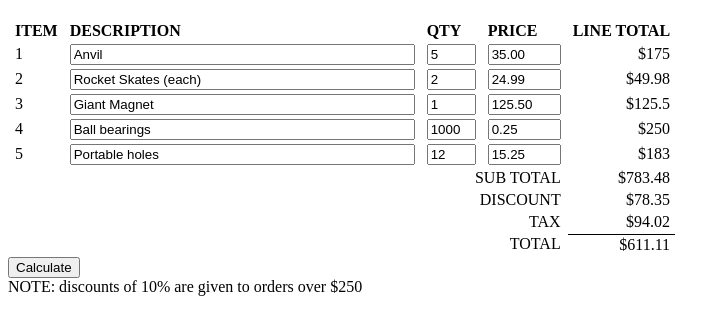
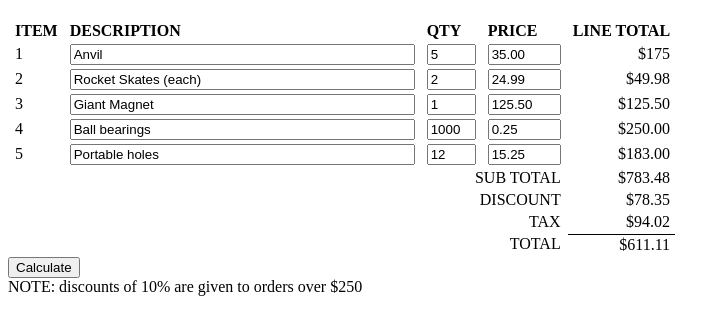
Before and after one commit to NGrec/NicholasGrecoAssign1, a plain HTML site: page index.html in a window 1280 px wide. Both pictures are taken after a click on the button "Calculate". Shown: the part 61-396 px from the top of the page, without its empty margins (0-725 px from the left). Drawn offline with Linux system fonts and the light colour scheme.

Commit message:
Update index.html

```diff
--- a/index.html
+++ b/index.html
@@ -135,7 +135,7 @@
 
 			line_total = line_2_quant * line_2_price;
 
-			document.querySelector("#line-2").innerHTML = "$" + line_total;
+			document.querySelector("#line-2").innerHTML = "$" + line_total.toFixed(2);
 
 			sub_total += line_total;
 
@@ -149,7 +149,7 @@
 
 			line_total = line_3_quant * line_3_price;
 
-			document.querySelector("#line-3").innerHTML = "$" + line_total;
+			document.querySelector("#line-3").innerHTML = "$" + line_total.toFixed(2);
 
 			sub_total += line_total;
 
@@ -163,7 +163,7 @@
 
 			line_total = line_4_quant * line_4_price;
 
-			document.querySelector("#line-4").innerHTML = "$" + line_total;
+			document.querySelector("#line-4").innerHTML = "$" + line_total.toFixed(2);
 
 			sub_total += line_total;
 
@@ -177,7 +177,7 @@
 
 			line_total = line_5_quant * line_5_price;
 
-			document.querySelector("#line-5").innerHTML = "$" + line_total;
+			document.querySelector("#line-5").innerHTML = "$" + line_total.toFixed(2);
 
 			sub_total += line_total;
 
@@ -189,7 +189,7 @@
 			line_total = sub_total;
 
 			// displays the sub total on the page with the line totals added
-			document.querySelector("#sub-total").innerHTML = "$" + line_total;
+			document.querySelector("#sub-total").innerHTML = "$" + line_total.toFixed(2);
 
 
 			// discount
@@ -207,18 +207,23 @@
 
 			// tax
 
+			// I am stating that the tax rate is 0.12
 			const taxIs = 0.12;
 
+			// our tax amount will be our sub total multiplied by the tax rate
 			const taxAmount = sub_total * taxIs;
 
+			// displaying the final tax amount
 			document.querySelector("#tax").innerHTML = "$" + taxAmount.toFixed(2);
 
 
 
 			// total
 
+			// our total will be the sub total minus our discount amount and the tax amount
 			total = sub_total - disAmount - taxAmount;
 
+			// displaying the final total!
 			document.querySelector("#Total").innerHTML = "$" + total.toFixed(2);
 		}
 
```
